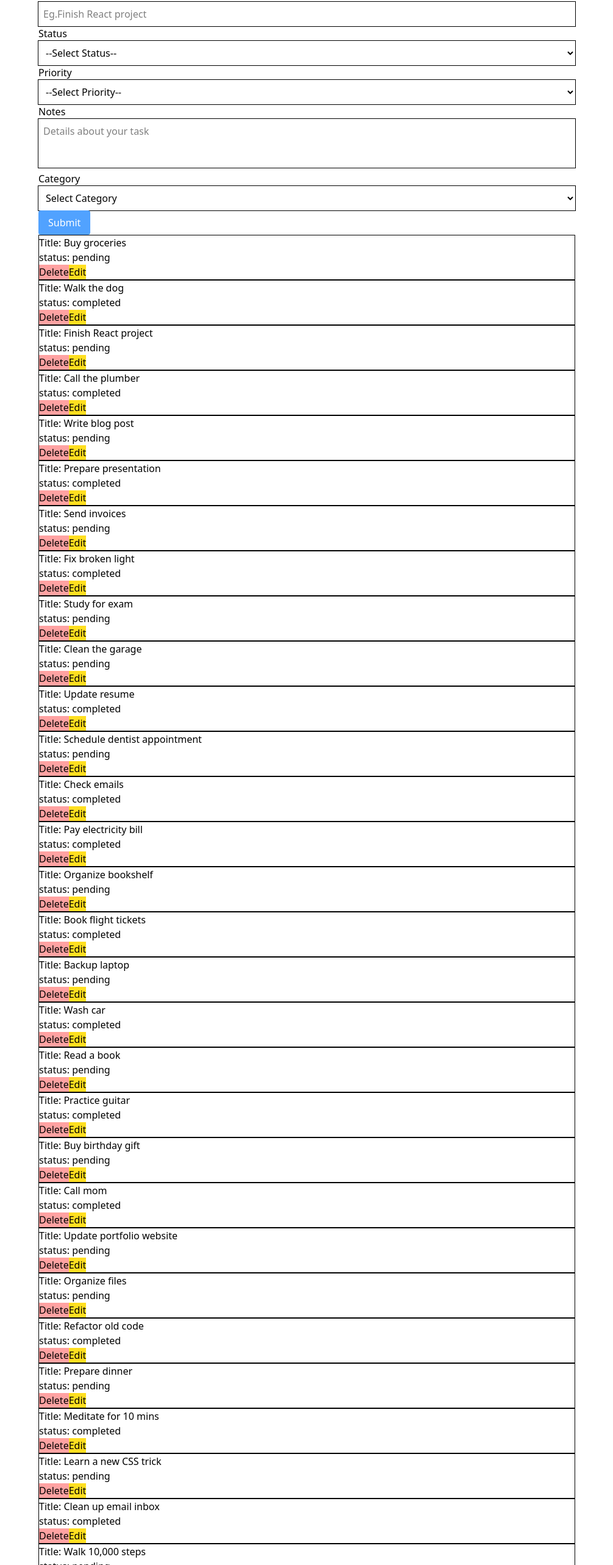
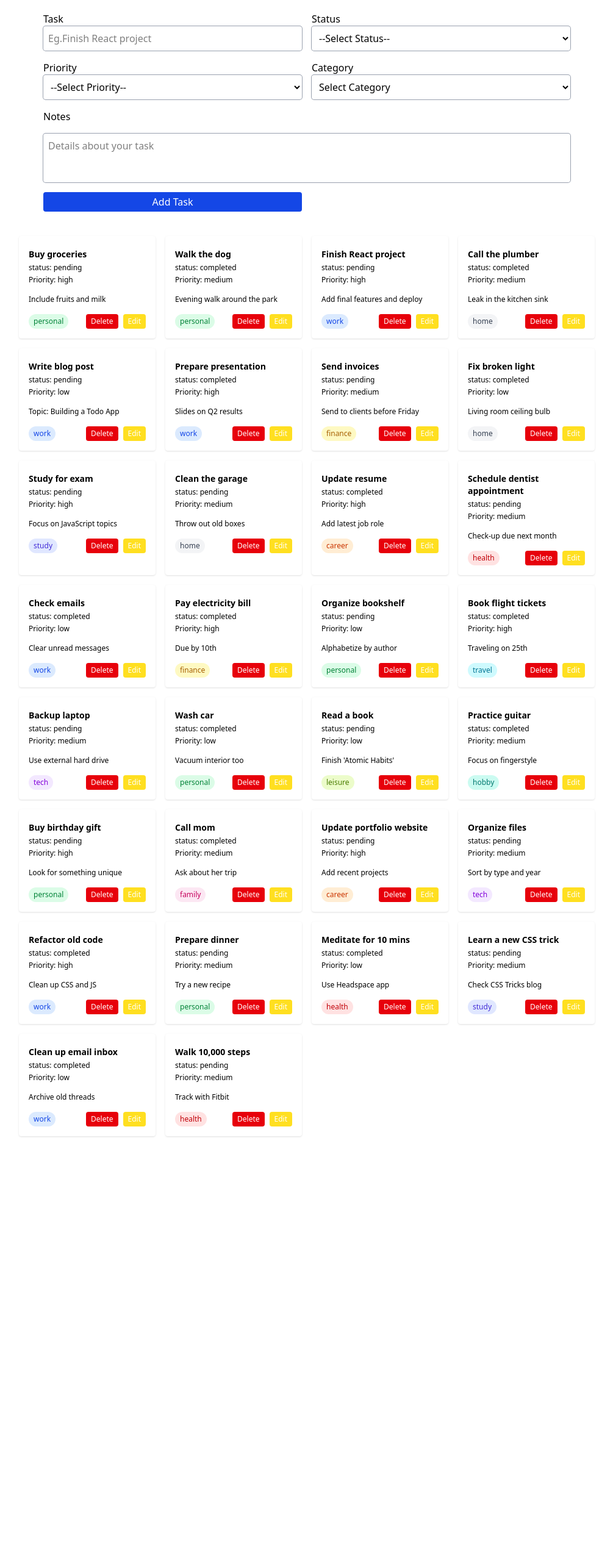
Before and after one commit to GeorgeAppianing/Todo-App, a React (Vite) app: page / in a window 1280 px wide. Shown: the part 93-2659 px from the top of the page at 61% size, without its empty margins (137-1142 px from the left). After the commit the page ends 1996 px from the top, so only its background shows below. Built offline with nearby package versions, Linux system fonts and the light colour scheme; data requests are answered from the project's data file.

Commit message:
Updated UI

```diff
--- a/src/App.jsx
+++ b/src/App.jsx
@@ -4,15 +4,16 @@ import axios from "axios";
 function App({ URL }) {
   const [todos, setTodos] = useState([]);
   const [loading, setLoading] = useState(false);
-  const [task, setTask] = useState("");
-  const [status, setStatus] = useState("");
-  const [priority, setPriority] = useState("");
-  const [notes, setNotes] = useState("");
-  const [category, setCategory] = useState("");
-  const [editTodo, setEditTodo] = useState(null);
+  const [formData, setFormData] = useState({
+    task: "",
+    status: "",
+    priority: "",
+    notes: "",
+    category: "",
+  });
+  const [editId, setEditId] = useState(null);
 
-  // const sortedList = todos.slice(0, 10);
-
+  // Function for fetching Data
   function fetchData() {
     setLoading(true);
     axios
@@ -24,25 +25,26 @@ function App({ URL }) {
       })
       .catch((error) => {
         console.log("Error message", error);
-        // setLoading(false);
+      })
+      .finally(() => {
+        setLoading(false);
       });
   }
-
+  // Function for Handling submission to Database
   function handleSubmit(e) {
     e.preventDefault();
-    if (!task || !status || !priority || !notes || !category)
+    if (
+      !formData.task ||
+      !formData.status ||
+      !formData.priority ||
+      !formData.notes ||
+      !formData.category
+    )
       return alert("Enter fields");
     setLoading(true);
-    const updatedData = {
-      // id: todos.length + 1, this is not needed as the server will generate an id
-      task,
-      status,
-      priority,
-      notes,
-      category,
-    };
+
     axios
-      .post(URL, updatedData)
+      .post(URL, formData)
       .then((response) => {
         setTodos([response.data, ...todos]);
         setLoading(false);
@@ -52,15 +54,17 @@ function App({ URL }) {
       })
       .finally(() => {
         setLoading(false);
-        setTask("");
-        setStatus("");
-        setPriority("");
-        setNotes("");
-        setCategory("");
+        setFormData({
+          task: "",
+          status: "",
+          priority: "",
+          notes: "",
+          category: "",
+        });
       });
     console.log("submitted");
   }
-
+  // Finction for Handling Delete
   function handleDelete(id) {
     axios
       .delete(`${URL}/${id}`)
@@ -73,28 +77,22 @@ function App({ URL }) {
       });
   }
 
-  function handleEdit(id) {
-    const todoToEdit = todos.find((todo) => todo.id === id);
-    setTask(todoToEdit.task);
-    setStatus(todoToEdit.status);
-    setPriority(todoToEdit.priority);
-    setNotes(todoToEdit.notes);
-    setCategory(todoToEdit.category);
-    setEditTodo(id);
+  // function for handing update/Edit of Task
+  function handleEdit(todo) {
+    setFormData({
+      task: todo.task,
+      status: todo.status,
+      priority: todo.priority,
+      notes: todo.notes,
+      category: todo.category,
+    });
+    setEditId(todo.id);
 
-    // setLoading(true);
-    const updatedData = {
-      task,
-      status,
-      priority,
-      notes,
-      category,
-    };
     axios
-      .put(`${URL}/${id}`, updatedData)
+      .put(`${URL}/${editId}`, formData)
       .then((response) => {
         const newTodo = todos.map((todo) =>
-          todo.id === id ? { ...todo, ...response.data } : todo
+          todo.id === editId ? { ...todo, ...response.data } : todo
         );
         setTodos(newTodo);
         setLoading(false);
@@ -104,52 +102,69 @@ function App({ URL }) {
       })
       .finally(() => {
         setLoading(false);
-        setTask("");
-        setStatus("");
-        setPriority("");
-        setNotes("");
-        setCategory("");
+        setFormData({
+          task: "",
+          status: "",
+          priority: "",
+          notes: "",
+          category: "",
         });
-
-    // console.log("submitted");
-
-    // setLoading(false);
-    // setTask("");
-    // setStatus("");
-    // setPriority("");
-    // setNotes("");
-    // setCategory("");
-
-    // setEditTodo(null);
-
-    // setLoading(false);
+        setEditId(null);
+      });
+  }
+  // function for populating form fields with existing Tasks
+  function handleEditClick(todo) {
+    setFormData({
+      task: todo.task,
+      status: todo.status,
+      priority: todo.priority,
+      notes: todo.notes,
+      category: todo.category,
+    });
+    setEditId(todo.id);
   }
 
   useEffect(() => {
     fetchData();
   }, []);
 
+  const categoryColors = {
+    work: "bg-blue-100 text-blue-700",
+    personal: "bg-green-100 text-green-700",
+    home: "bg-gray-100 text-gray-700",
+    finance: "bg-yellow-100 text-yellow-700",
+    tech: "bg-purple-100 text-purple-700",
+    health: "bg-red-100 text-red-700",
+    career: "bg-orange-100 text-orange-700",
+    family: "bg-pink-100 text-pink-700",
+    study: "bg-indigo-100 text-indigo-700",
+    hobby: "bg-teal-100 text-teal-700",
+    travel: "bg-cyan-100 text-cyan-700",
+    leisure: "bg-lime-100 text-lime-700",
+  };
+
   return (
-    <div className="max-h-screen p-10 flex flex-col mx-auto w-3/4">
-      {/* <p>{todos.length}</p> */}
-      <form onSubmit={handleSubmit} className="">
-        <h1 className="text-2xl font-bold">📝 Task App </h1>
+    <div className=" p-10 flex flex-col mx-auto w-4/5">
+      <h1 className="text-2xl font-bold">📝 Task App</h1>
+      <form onSubmit={handleSubmit} className="grid grid-cols-2 gap-4 p-10">
         <div>
           <label>Task</label>
           <input
             type="text"
-            className="ring-1 p-2 w-full"
-            value={task}
-            onChange={(e) => setTask(e.target.value)}
+            className="ring-1 ring-gray-400 p-2 flex rounded w-full"
+            value={formData.task}
+            onChange={(e) => setFormData({ ...formData, task: e.target.value })}
             placeholder="Eg.Finish React project"
           />
         </div>
         <div>
           <label>Status</label>
           <select
-            value={status}
-            onChange={(e) => setStatus(e.target.value)}
-            className="ring-1 p-2 w-full"
+            value={formData.status}
+            onChange={(e) =>
+              setFormData({ ...formData, status: e.target.value })
+            }
+            className="ring-1 ring-gray-400 p-2 flex rounded w-full"
           >
             <option value="">--Select Status--</option>
             <option value="pending">Pending</option>
@@ -159,9 +174,11 @@ function App({ URL }) {
         <div>
           <label>Priority</label>
           <select
-            value={priority}
-            onChange={(e) => setPriority(e.target.value)}
-            className="ring-1 p-2 w-full"
+            value={formData.priority}
+            onChange={(e) =>
+              setFormData({ ...formData, priority: e.target.value })
+            }
+            className="ring-1 ring-gray-400 p-2 flex rounded w-full"
           >
             <option value="">--Select Priority--</option>
             <option value="high">High</option>
@@ -170,20 +187,13 @@ function App({ URL }) {
           </select>
         </div>
         <div>
-          <label>Notes</label>
-          <textarea
-            value={notes}
-            onChange={(e) => setNotes(e.target.value)}
-            className="h-20 w-full ring-1 p-2 resize-none"
-            placeholder="Details about your task"
-          />
-        </div>
-        <div>
           <label>Category</label>
           <select
-            value={category}
-            onChange={(e) => setCategory(e.target.value)}
-            className="ring-1 p-2 w-full"
+            value={formData.category}
+            onChange={(e) =>
+              setFormData({ ...formData, category: e.target.value })
+            }
+            className="ring-1 ring-gray-400 p-2 flex rounded w-full"
           >
             <option value="">Select Category</option>
             <option value="health">Health</option>
@@ -200,37 +210,64 @@ function App({ URL }) {
           </select>
         </div>
 
+        <label>Notes</label>
+        <textarea
+          value={formData.notes}
+          onChange={(e) => setFormData({ ...formData, notes: e.target.value })}
+          className="h-20 w-full ring-1 p-2 resize-none ring-gray-400 rounded col-span-full"
+          placeholder="Details about your task"
+        />
+
         <button
-          className="bg-blue-400 hover:bg-blue-500 text-white px-4 py-2 rounded "
+          className="bg-blue-700 hover:bg-blue-500 text-white px-2 py-1 rounded "
           type="submit"
         >
-          Submit
+          Add Task
         </button>
       </form>
 
+      {/*  Task Card */}
+      <div className=" grid grid-cols-4 mx-auto gap-4">
         {!loading ? (
           todos.map((todo) => (
-          <div key={todo.id} className="border">
-            <h2>Title: {todo.task}</h2>
-            <h2>status: {todo.status}</h2>
+            <div key={todo.id} className="bg-white shadow-sm rounded p-4 ">
+              <h2 className="font-bold text-sm my-1">{todo.task}</h2>
+              <p className="text-xs my-1">status: {todo.status}</p>
+              <p className="text-xs my-1">Priority: {todo.priority}</p>
+              <p className="text-xs my-4">{todo.notes}</p>
+
+              <div className="flex justify-between mt-2">
+                <span
+                  className={`text-xs px-2 py-1 rounded-full ${
+                    categoryColors[todo.category]
+                  }`}
+                >
+                  {todo.category}
+                </span>
+
+                <div className="flex gap-x-2">
                   <button
                     onClick={() => handleDelete(todo.id)}
-              className="bg-red-300"
+                    className="bg-red-600 text-white px-2 py-1 rounded hover:bg-red-500 text-xs"
                   >
                     Delete
                   </button>
+
                   <button
                     // onClick={() => handleEdit(todo.id)}
-              className="bg-yellow-300"
+                    className="bg-yellow-300 text-white px-2 py-1 rounded hover:bg-yellow-500 text-xs"
                   >
                     Edit
                   </button>
+                </div>
+              </div>
             </div>
           ))
         ) : (
           <h2>Loading....</h2>
         )}
       </div>
+    </div>
   );
 }
 
--- a/src/data.json
+++ b/src/data.json
@@ -1,23 +1,23 @@
 {
   "todo": [
     {
-      "id": 1,
       "task": "Buy groceries",
       "status": "pending",
       "priority": "high",
       "notes": "Include fruits and milk",
-      "category": "personal"
+      "category": "personal",
+      "id": "1"
     },
     {
-      "id": 2,
       "task": "Walk the dog",
       "status": "completed",
       "priority": "medium",
       "notes": "Evening walk around the park",
-      "category": "personal"
+      "category": "personal",
+      "id": "2"
     },
     {
-      "id": 3,
+      "id": "3",
       "task": "Finish React project",
       "status": "pending",
       "priority": "high",
@@ -25,7 +25,7 @@
       "category": "work"
     },
     {
-      "id": 4,
+      "id": "4",
       "task": "Call the plumber",
       "status": "completed",
       "priority": "medium",
@@ -33,7 +33,7 @@
       "category": "home"
     },
     {
-      "id": 5,
+      "id": "5",
       "task": "Write blog post",
       "status": "pending",
       "priority": "low",
@@ -41,7 +41,7 @@
       "category": "work"
     },
     {
-      "id": 6,
+      "id": "6",
       "task": "Prepare presentation",
       "status": "completed",
       "priority": "high",
@@ -49,7 +49,7 @@
       "category": "work"
     },
     {
-      "id": 7,
+      "id": "7",
       "task": "Send invoices",
       "status": "pending",
       "priority": "medium",
@@ -57,7 +57,7 @@
       "category": "finance"
     },
     {
-      "id": 8,
+      "id": "8",
       "task": "Fix broken light",
       "status": "completed",
       "priority": "low",
@@ -65,7 +65,7 @@
       "category": "home"
     },
     {
-      "id": 9,
+      "id": "9",
       "task": "Study for exam",
       "status": "pending",
       "priority": "high",
@@ -73,7 +73,7 @@
       "category": "study"
     },
     {
-      "id": 10,
+      "id": "10",
       "task": "Clean the garage",
       "status": "pending",
       "priority": "medium",
@@ -81,7 +81,7 @@
       "category": "home"
     },
     {
-      "id": 11,
+      "id": "11",
       "task": "Update resume",
       "status": "completed",
       "priority": "high",
@@ -89,7 +89,7 @@
       "category": "career"
     },
     {
-      "id": 12,
+      "id": "12",
       "task": "Schedule dentist appointment",
       "status": "pending",
       "priority": "medium",
@@ -97,7 +97,7 @@
       "category": "health"
     },
     {
-      "id": 13,
+      "id": "13",
       "task": "Check emails",
       "status": "completed",
       "priority": "low",
@@ -105,7 +105,7 @@
       "category": "work"
     },
     {
-      "id": 14,
+      "id": "14",
       "task": "Pay electricity bill",
       "status": "completed",
       "priority": "high",
@@ -113,7 +113,7 @@
       "category": "finance"
     },
     {
-      "id": 15,
+      "id": "15",
       "task": "Organize bookshelf",
       "status": "pending",
       "priority": "low",
@@ -121,7 +121,7 @@
       "category": "personal"
     },
     {
-      "id": 16,
+      "id": "16",
       "task": "Book flight tickets",
       "status": "completed",
       "priority": "high",
@@ -129,7 +129,7 @@
       "category": "travel"
     },
     {
-      "id": 17,
+      "id": "17",
       "task": "Backup laptop",
       "status": "pending",
       "priority": "medium",
@@ -137,7 +137,7 @@
       "category": "tech"
     },
     {
-      "id": 18,
+      "id": "18",
       "task": "Wash car",
       "status": "completed",
       "priority": "low",
@@ -145,7 +145,7 @@
       "category": "personal"
     },
     {
-      "id": 19,
+      "id": "19",
       "task": "Read a book",
       "status": "pending",
       "priority": "low",
@@ -153,7 +153,7 @@
       "category": "leisure"
     },
     {
-      "id": 20,
+      "id": "20",
       "task": "Practice guitar",
       "status": "completed",
       "priority": "medium",
@@ -161,7 +161,7 @@
       "category": "hobby"
     },
     {
-      "id": 21,
+      "id": "21",
       "task": "Buy birthday gift",
       "status": "pending",
       "priority": "high",
@@ -169,15 +169,15 @@
       "category": "personal"
     },
     {
-      "id": 22,
       "task": "Call mom",
       "status": "completed",
       "priority": "medium",
       "notes": "Ask about her trip",
-      "category": "family"
+      "category": "family",
+      "id": "22"
     },
     {
-      "id": 23,
+      "id": "23",
       "task": "Update portfolio website",
       "status": "pending",
       "priority": "high",
@@ -185,7 +185,7 @@
       "category": "career"
     },
     {
-      "id": 24,
+      "id": "24",
       "task": "Organize files",
       "status": "pending",
       "priority": "medium",
@@ -193,7 +193,7 @@
       "category": "tech"
     },
     {
-      "id": 25,
+      "id": "25",
       "task": "Refactor old code",
       "status": "completed",
       "priority": "high",
@@ -201,7 +201,7 @@
       "category": "work"
     },
     {
-      "id": 26,
+      "id": "26",
       "task": "Prepare dinner",
       "status": "pending",
       "priority": "medium",
@@ -209,7 +209,7 @@
       "category": "personal"
     },
     {
-      "id": 27,
+      "id": "27",
       "task": "Meditate for 10 mins",
       "status": "completed",
       "priority": "low",
@@ -217,7 +217,7 @@
       "category": "health"
     },
     {
-      "id": 28,
+      "id": "28",
       "task": "Learn a new CSS trick",
       "status": "pending",
       "priority": "medium",
@@ -225,7 +225,7 @@
       "category": "study"
     },
     {
-      "id": 29,
+      "id": "29",
       "task": "Clean up email inbox",
       "status": "completed",
       "priority": "low",
@@ -233,20 +233,12 @@
       "category": "work"
     },
     {
-      "id": 30,
+      "id": "30",
       "task": "Walk 10,000 steps",
       "status": "pending",
       "priority": "medium",
       "notes": "Track with Fitbit",
       "category": "health"
-    },
-    {
-      "id": "9f7d",
-      "task": "Todo list app",
-      "status": "pending",
-      "priority": "medium",
-      "notes": "Finish this project in two days",
-      "category": "tech"
     }
   ]
 }
```
Lines whose indentation alone changed are shown as unchanged.
